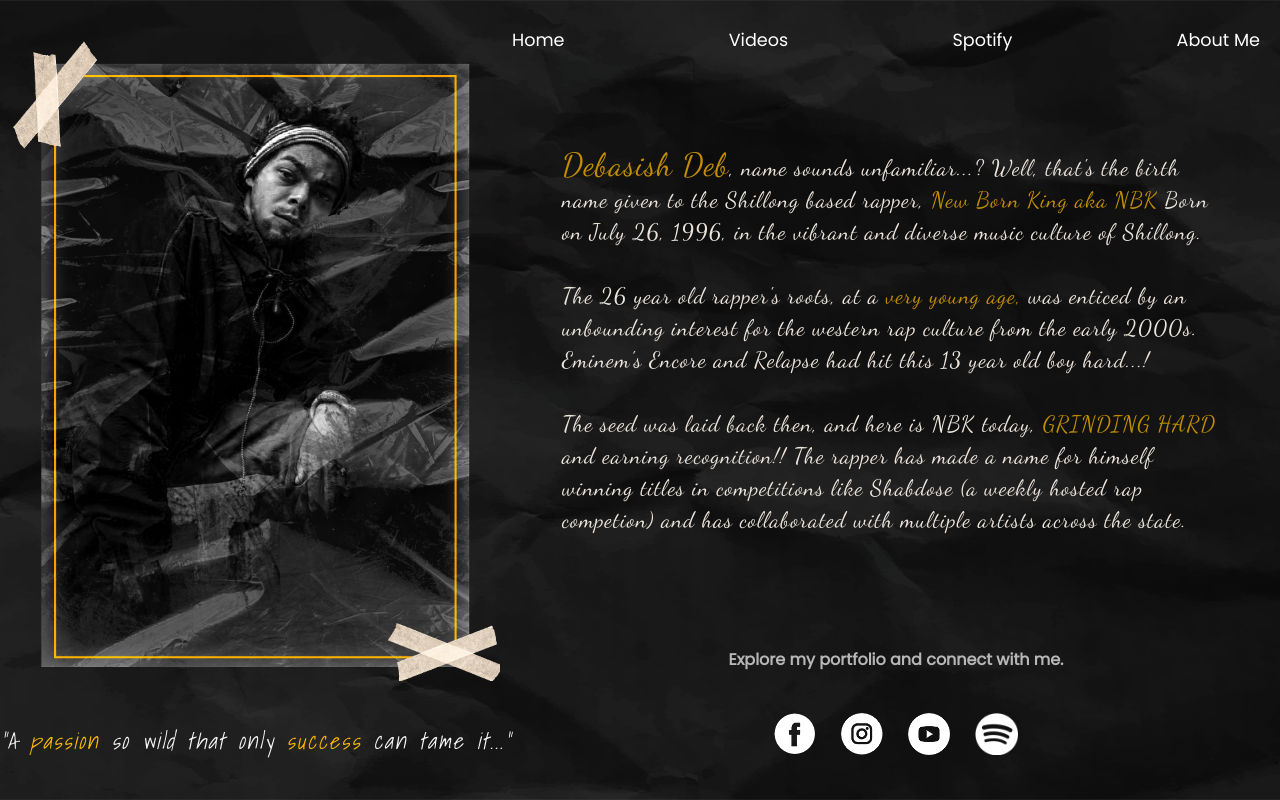
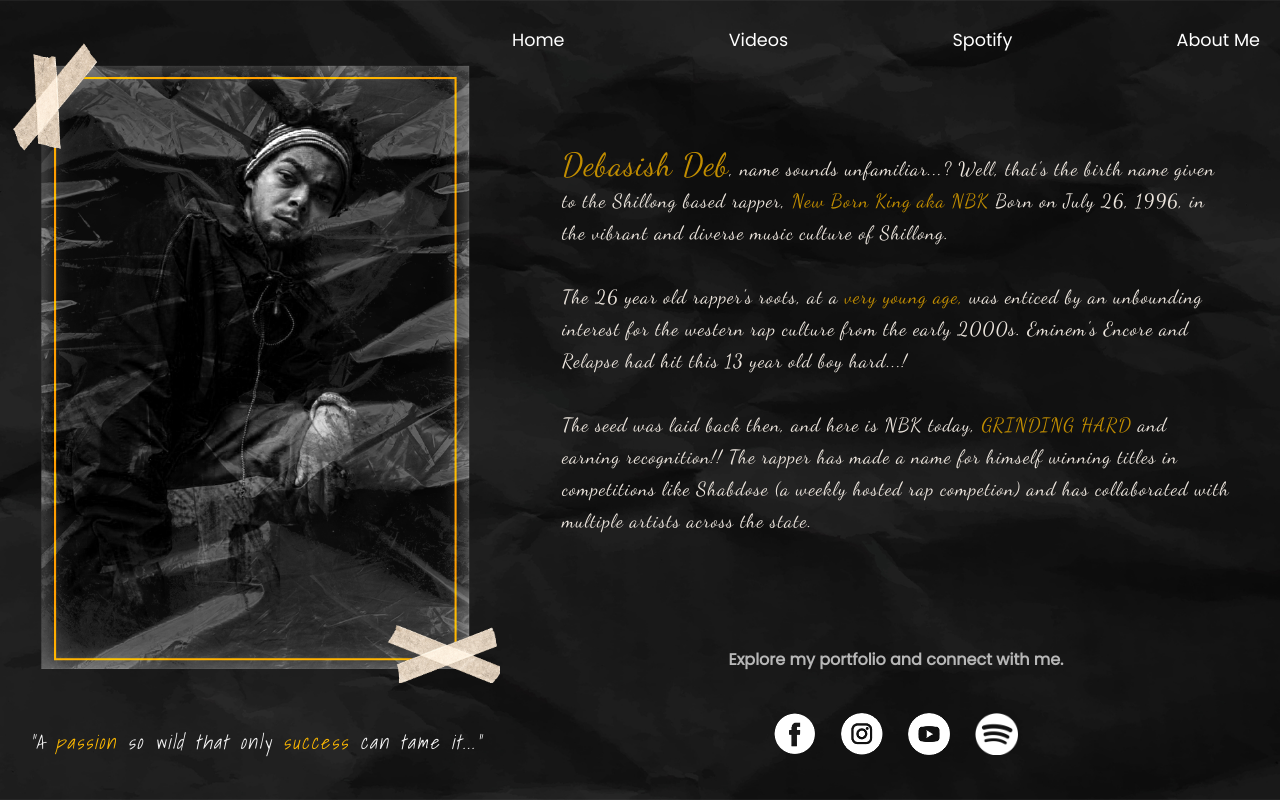
Before and after one commit to snahaya/NBK, a plain HTML site: page about_me_index.html in a window 1280 px wide. Drawn offline with Linux system fonts and the light colour scheme.

Commit message:
Update about_me_style.css

```diff
--- a/about_me_style.css
+++ b/about_me_style.css
@@ -40,7 +40,7 @@ main{
     color: whitesmoke;
     font-family: 'Shadows Into Light', cursive;
     letter-spacing: 2px;
-    font-size: 1.4rem;
+    font-size: 1.2rem;
     font-style: italic;
 }
 .nav-bar-links{
@@ -66,7 +66,7 @@ main{
 .about-me-text{
     flex-grow: 4;
     color: #ece5dd;
-    font-size: 1.4rem;
+    font-size: 1.2rem;
     line-height: 2rem;
     letter-spacing: 1px;
     display: flex;
```
